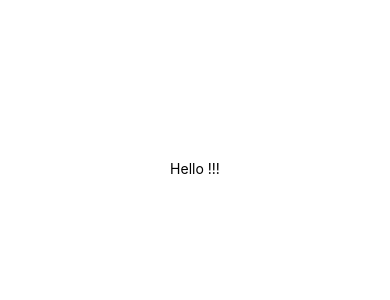
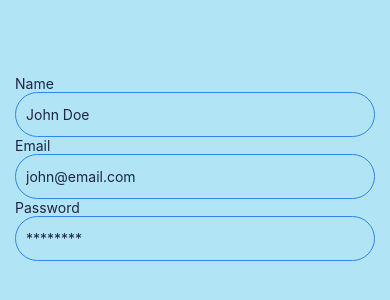
Before and after one commit to michaelilkanayev1997/CancerJourney, a React Native app in the folder client/: screen / in a window 390 px wide. Shown: the part 254-554 px from the top of the page. Built offline with nearby package versions, Linux system fonts and the light colour scheme.

Commit message:
Added SignUP Screen

```diff
--- a/client/App.tsx
+++ b/client/App.tsx
@@ -1,11 +1,11 @@
-import Test from "@components/Test";
+import SignUp from "@views/auth/SignUp";
 import { StatusBar } from "expo-status-bar";
 import { StyleSheet, Text, View } from "react-native";
 
 export default function App() {
   return (
     <View style={styles.container}>
-      <Test />
+      <SignUp />
       <StatusBar style="auto" />
     </View>
   );
@@ -14,8 +14,5 @@ export default function App() {
 const styles = StyleSheet.create({
   container: {
     flex: 1,
-    backgroundColor: "#fff",
-    alignItems: "center",
-    justifyContent: "center",
   },
 });
--- a/client/src/components/Test.tsx
+++ /dev/null
@@ -1,18 +0,0 @@
-import { FC } from "react";
-import { View, StyleSheet, Text } from "react-native";
-
-interface Props {}
-
-const Test: FC<Props> = (props) => {
-  return (
-    <View style={styles.container}>
-      <Text>Hello !!!</Text>
-    </View>
-  );
-};
-
-const styles = StyleSheet.create({
-  container: {},
-});
-
-export default Test;
--- a/client/src/utils/colors.ts
+++ b/client/src/utils/colors.ts
@@ -1,7 +1,7 @@
-const PRIMARY = "#C5D4E8";
+const PRIMARY = "#B1E4F4";
 const PRIMARY_DARK1 = "#A9BFD9";
 const PRIMARY_DARK2 = "#7B8EAB";
-const SECONDARY = "#202444";
+const SECONDARY = "#3186EA";
 const THIRD = "#26305C";
 const CONTRAST = "#202444";
 const INACTIVE_CONTRAST = "#F4F4F4";
--- /dev/null
+++ b/client/src/views/auth/SignUp.tsx
@@ -0,0 +1,62 @@
+import colors from "@utils/colors";
+import { FC } from "react";
+import { SafeAreaView, StyleSheet, Text, TextInput, View } from "react-native";
+
+interface Props {}
+
+const SignUp: FC<Props> = (props) => {
+  return (
+    <SafeAreaView style={styles.container}>
+      <View style={styles.formContainer}>
+        <Text style={styles.label}>Name</Text>
+        <TextInput
+          placeholder="John Doe"
+          //placeholderTextColor={colors.INACTIVE_CONTRAST}
+          style={styles.input}
+        />
+        <Text style={styles.label}>Email</Text>
+        <TextInput
+          placeholder="john@email.com"
+          //placeholderTextColor={colors.INACTIVE_CONTRAST}
+          style={styles.input}
+          keyboardType="email-address"
+          autoCapitalize="none"
+        />
+        <Text style={styles.label}>Password</Text>
+        <TextInput
+          placeholder="********"
+          //placeholderTextColor={colors.INACTIVE_CONTRAST}
+          style={styles.input}
+          autoCapitalize="none"
+          secureTextEntry
+        />
+      </View>
+    </SafeAreaView>
+  );
+};
+
+const styles = StyleSheet.create({
+  container: {
+    flex: 1,
+    backgroundColor: colors.PRIMARY,
+    alignItems: "center",
+    justifyContent: "center",
+  },
+  input: {
+    borderWidth: 1,
+    borderColor: colors.SECONDARY,
+    height: 45,
+    borderRadius: 25,
+    color: colors.CONTRAST,
+    padding: 10,
+  },
+  label: {
+    color: colors.CONTRAST,
+  },
+  formContainer: {
+    width: "100%",
+    paddingHorizontal: 15, // padding in the x direction (left and the right)
+  },
+});
+
+export default SignUp;
```
